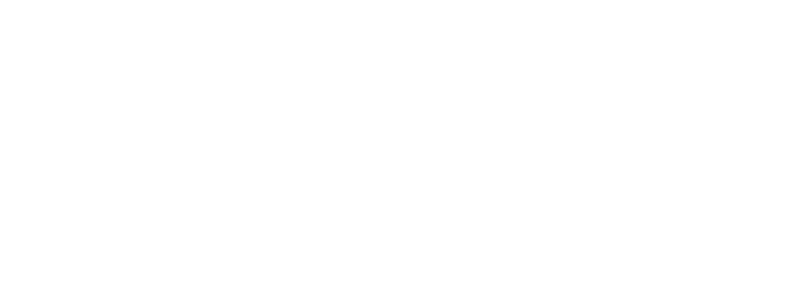
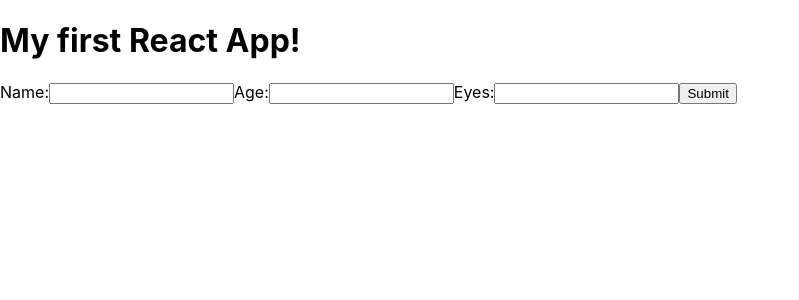
Before and after one commit to didorg/react-redux-complete, a React (Create React App) app in the folder react-redux-app/: page / in a window 1280 px wide. Shown: the top 300 px of the page, without its empty margins (0-799 px from the left). Built offline with nearby package versions, Linux system fonts and the light colour scheme.

Commit message:
Forms Revisited

```diff
--- /dev/null
+++ b/react-redux-app/src/AddPerson.js
@@ -0,0 +1,35 @@
+import React, {Component} from 'react';
+
+class AddPerson extends Component{
+    state = {
+        name: null,
+        age: null,
+        eyes: null
+    }
+    handleChange = (e) => {
+        this.setState({
+            [e.target.id]: e.target.value
+        });
+    }
+    handleSubmit = (e) => {
+        e.preventDefault();
+        console.log(this.state);
+    }
+    render(){
+        return(
+            <div>
+                <form onSubmit={this.handleSubmit}>
+                    <label htmlFor="name">Name:</label>
+                    <input type="text" id="name" onChange={this.handleChange} />
+                    <label htmlFor="name">Age:</label>
+                    <input type="text" id="age" onChange={this.handleChange} />
+                    <label htmlFor="name">Eyes:</label>
+                    <input type="text" id="eyes" onChange={this.handleChange} />
+                    <button>Submit</button>
+                </form>
+            </div>
+        )
+    }
+}
+
+export default AddPerson
--- a/react-redux-app/src/App.js
+++ b/react-redux-app/src/App.js
@@ -1,10 +1,16 @@
+import React, {Component} from 'react';
+import AddPerson from './AddPerson';
 
-function App() {
-  return (
-    <div className="App">
+class App extends Component{
 
-    </div>
-  );
+  render() {
+    return (
+      <div className="App">
+      <h1> My first React App!</h1>
+      <AddPerson/>
+      </div>
+    )
+  }
 }
 
 export default App;
```
